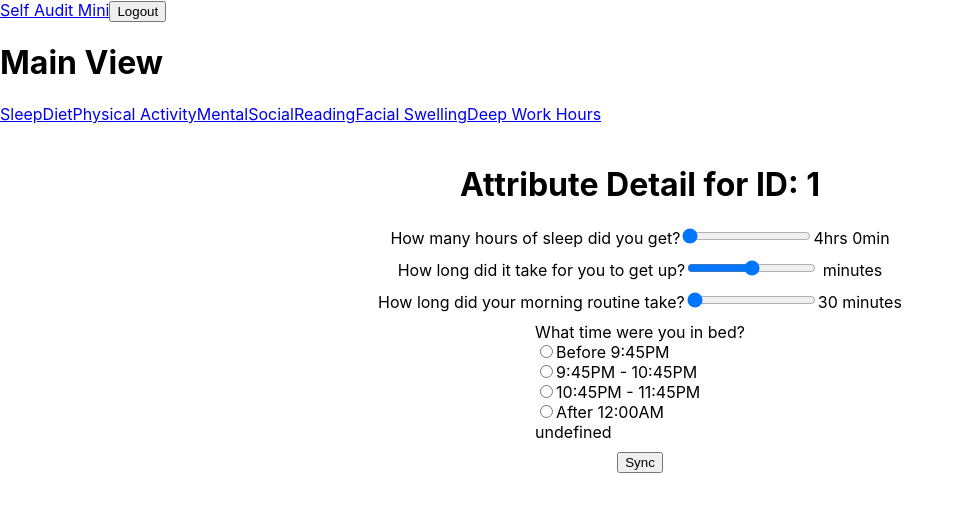
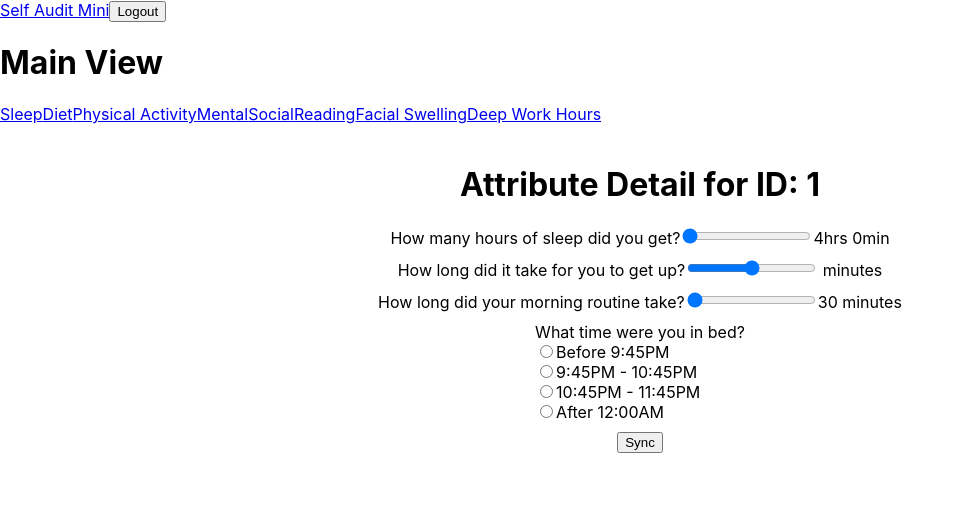
Before and after one commit to anishsharma21/self-audit-mini, a React (Create React App) app in the folder client/: page /protected/1 in a window 1280 px wide. Shown: the top 512 px of the page, without its empty margins (0-963 px from the left). Built offline with nearby package versions, Linux system fonts and the light colour scheme; sample sign-in values are in the browser's storage.

Commit message:
Small bug fix - Fixed display issue with radio button responses. Added check to ensure question.unit is defined before displaying it, preventing "undefined" from appearing for questions without a unit.

```diff
--- a/client/src/AttributeDetail.js
+++ b/client/src/AttributeDetail.js
@@ -154,7 +154,7 @@ const AttributeDetail = () => {
                                 <CheckboxInput checked={value} onChange={(e) => handleValueChange(index, e.target.checked)} />
                             )}
                             <span>
-                                {question.propertyName === 'Hours-of-sleep' ? convertToHoursAndMinutes(value) : `${value} ${question.unit}`}
+                                {question.propertyName === 'Hours-of-sleep' ? convertToHoursAndMinutes(value) : `${value} ${question.unit ? question.unit : ''}`}
                             </span>
                         </label>
                     </div>
```
